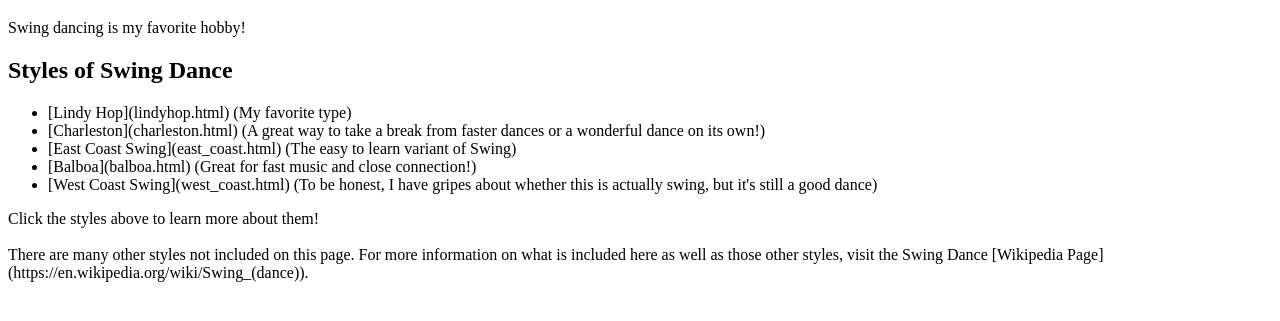
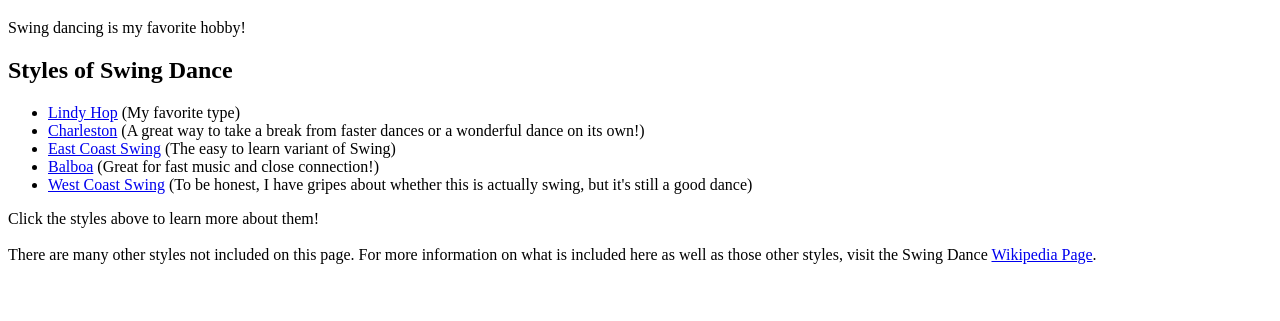
Before and after one commit to DillonBArevalo/DillonBArevalo.github.io, a plain HTML site: page index.html in a window 1280 px wide. Shown: the part 61-382 px from the top of the page. Drawn offline with Linux system fonts and the light colour scheme.

Commit message:
Change links from markdown style that was incorrect to html style that should work

```diff
--- a/index.html
+++ b/index.html
@@ -11,16 +11,16 @@
 
   <h2>Styles of Swing Dance</h2>
     <ul>
-      <li>[Lindy Hop](lindyhop.html) (My favorite type)</li>
-      <li>[Charleston](charleston.html) (A great way to take a break from faster dances or a wonderful dance on its own!)</li>
-      <li>[East Coast Swing](east_coast.html) (The easy to learn variant of Swing)</li>
-      <li>[Balboa](balboa.html) (Great for fast music and close connection!)</li>
-      <li>[West Coast Swing](west_coast.html) (To be honest, I have gripes about whether this is actually swing, but it's still a good dance)</li>
+      <li><a href="lindyhop.html">Lindy Hop</a> (My favorite type)</li>
+      <li><a href="charleston.html">Charleston</a> (A great way to take a break from faster dances or a wonderful dance on its own!)</li>
+      <li><a href="east_coast.html">East Coast Swing</a> (The easy to learn variant of Swing)</li>
+      <li><a href="balboa.html">Balboa</a> (Great for fast music and close connection!)</li>
+      <li><a href="west_coast.html">West Coast Swing</a> (To be honest, I have gripes about whether this is actually swing, but it's still a good dance)</li>
     </ul>
   <p>Click the styles above to learn more about them!
   <br>
   <br>
-  There are many other styles not included on this page. For more information on what is included here as well as those other styles, visit the Swing Dance [Wikipedia Page](https://en.wikipedia.org/wiki/Swing_(dance)).
+  There are many other styles not included on this page. For more information on what is included here as well as those other styles, visit the Swing Dance <a href="https://en.wikipedia.org/wiki/Swing_(dance)">Wikipedia Page</a>.
   </p>
 
 </body>
```
